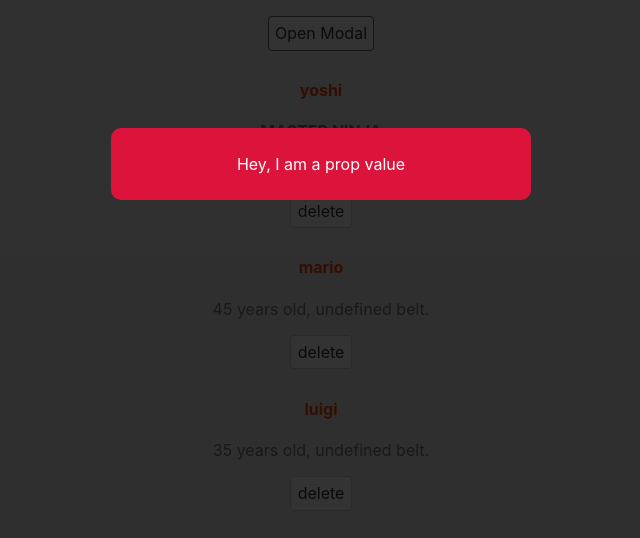
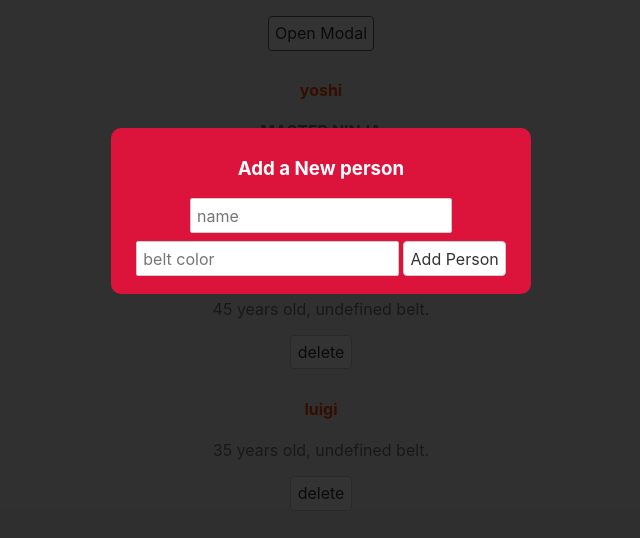
Before and after one commit to Hansanghyeon/practice-svelte, a Svelte app: page / in a window 1280 px wide. Both pictures are taken after a click on the button "Open Modal". Shown: the top 538 px of the page, without its empty margins (319-959 px from the left). Built offline with nearby package versions, Linux system fonts and the light colour scheme.

Commit message:
TIL: #12

```diff
--- a/src/App.svelte
+++ b/src/App.svelte
@@ -35,7 +35,15 @@
   }
 </style>
 
-<Modal message="Hey, I am a prop value" {showModal} on:click={toggleModal} />
+<Modal {showModal} on:click={toggleModal}>
+  <h3 slot="title">Add a New person</h3>
+  <form>
+    <input type="text" placeholder="name" />
+    <input type="text" placeholder="belt color" />
+    <button>Add Person</button>
+  </form>
+</Modal>
+
 <main>
   <button on:click|once={toggleModal}>Open Modal</button>
   {#each people as person (person.id)}
--- a/src/Modal.svelte
+++ b/src/Modal.svelte
@@ -28,7 +28,8 @@
 {#if showModal}
   <div class="backdrop" class:promo={isPromo} on:click|self>
     <div class="modal">
-      <p>{message}</p>
+      <slot name="title" />
+      <slot />
     </div>
   </div>
 {/if}
```
Also changed, not shown: 1 other file (tests, documents, lock files or other folders).
